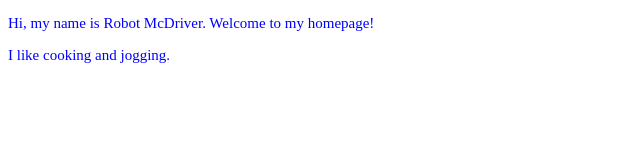
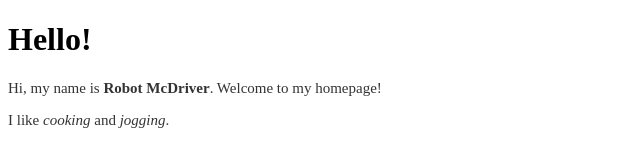
Before and after one commit to zorawar87/csc-wksp-git, a plain HTML site: page index.html in a window 1280 px wide. Shown: the whole page, without its empty margins (0-640 px from the left). Drawn offline with Linux system fonts and the light colour scheme.

Commit message:
Initial commit

```diff
--- a/index.html
+++ b/index.html
@@ -5,19 +5,21 @@
 
     <style>
       p {
-        color: blue;
+        color: #333;
         font-size: 15px;
       }
     </style>
   </head>
 
   <body>
+    <h1> Hello! </h1>
+
     <p>
-      Hi, my name is Robot McDriver. Welcome to my homepage!
+      Hi, my name is <b>Robot McDriver</b>. Welcome to my homepage!
     </p>
 
     <p>
-      I like cooking and jogging.
+      I like <i>cooking</i> and <i>jogging</i>.
     </p>
 
   </body>
```
